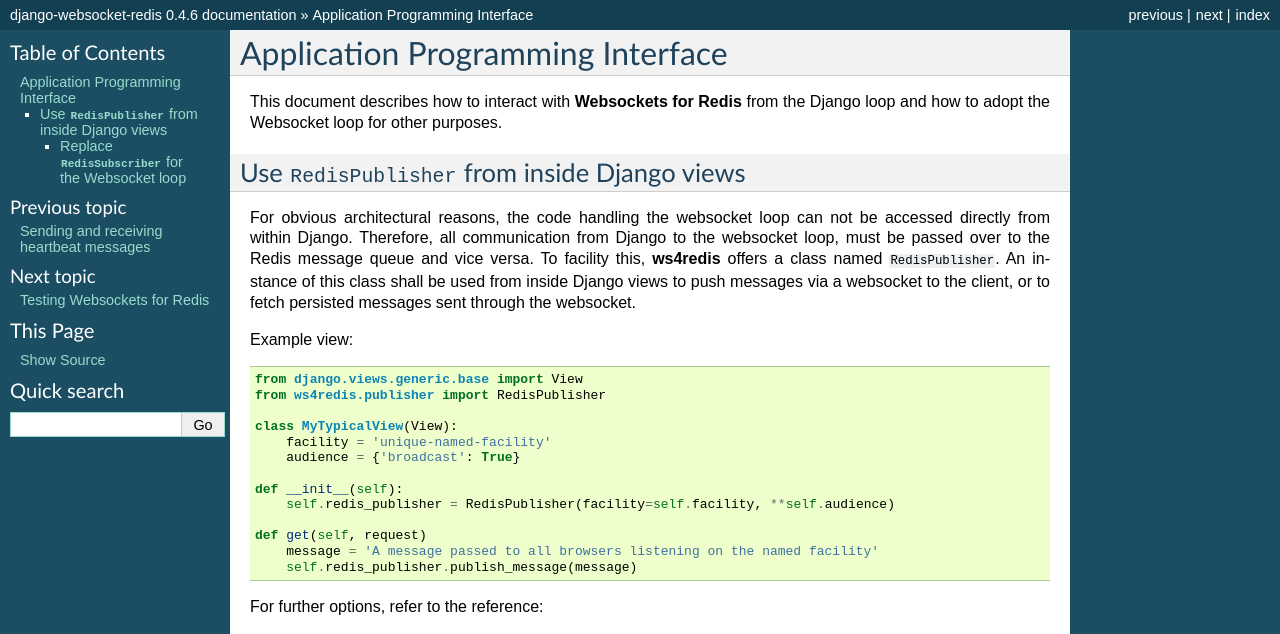
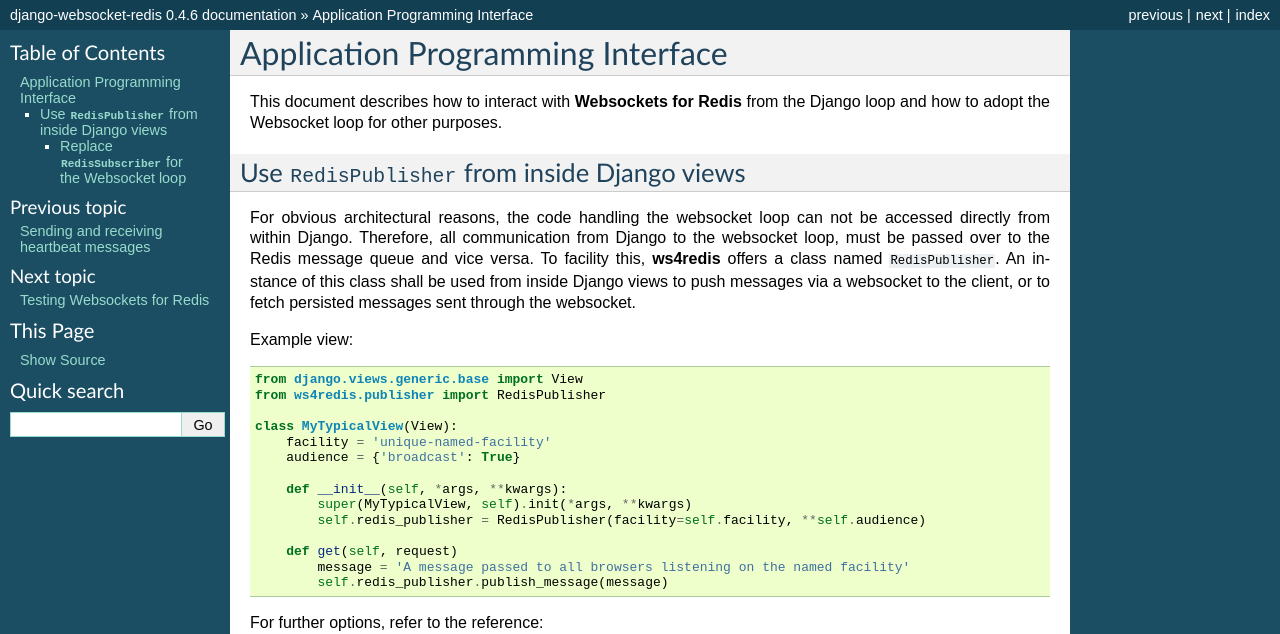
Before and after one commit to jrief/django-websocket-redis, a Sphinx documentation site: the page built from docs/api.rst, in a window 1280 px wide. Shown: the top 634 px of the page. Built offline with Sphinx 7.4.7, drawn with Linux system fonts in a browser that asks for light colours; grey boxes are pictures that could not be loaded.

Commit message:
Update api.rst
Fix method indent and adding super() call to the __init__()

```diff
--- a/docs/api.rst
+++ b/docs/api.rst
@@ -26,12 +26,13 @@
 	    facility = 'unique-named-facility'
 	    audience = {'broadcast': True}
 
-	def __init__(self):
-	    self.redis_publisher = RedisPublisher(facility=self.facility, **self.audience)
+	    def __init__(self, *args, **kwargs):
+	        super(MyTypicalView, self).init(*args, **kwargs)
+	        self.redis_publisher = RedisPublisher(facility=self.facility, **self.audience)
 
-	def get(self, request)
-	    message = 'A message passed to all browsers listening on the named facility'
-	    self.redis_publisher.publish_message(message)
+	    def get(self, request)
+	        message = 'A message passed to all browsers listening on the named facility'
+	        self.redis_publisher.publish_message(message)
 
 For further options, refer to the reference:
 
```
